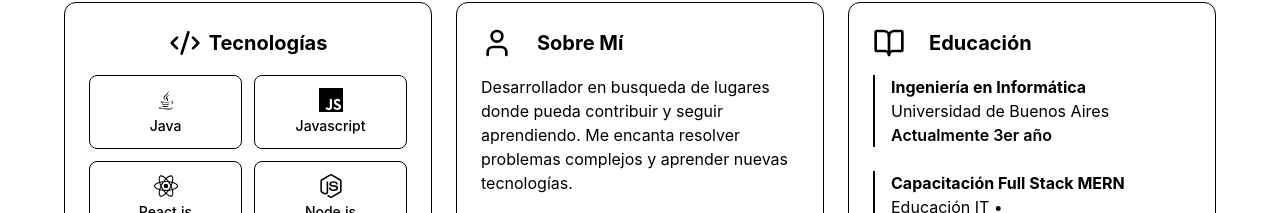
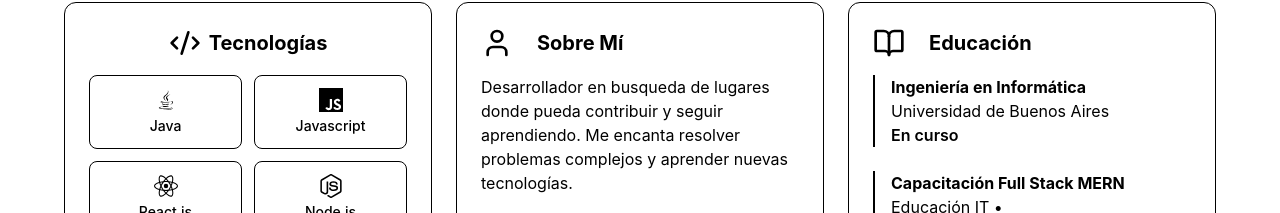
Before and after one commit to CristianAlarconDev/PortfolioV2, a React (Vite) app: page / in a window 1280 px wide. Shown: the part 1408-1621 px from the top of the page. Built offline with nearby package versions, Linux system fonts and the light colour scheme.

Commit message:
se agrega translate

```diff
--- a/src/components/EducationCard.jsx
+++ b/src/components/EducationCard.jsx
@@ -19,7 +19,7 @@ export default function EducationCard() {
             Ingeniería en Informática
           </h4>
           <p className="text-foreground/70">Universidad de Buenos Aires</p>
-          <p className="text-foreground/70 font-semibold">Actualmente 3er año</p>
+          <p className="text-foreground/70 font-semibold">{translate("gradeStatus")}</p>
         </div>
 
         {/* Capacitación */}
@@ -28,7 +28,7 @@ export default function EducationCard() {
             Capacitación Full Stack MERN
           </h4>
           <p className="text-foreground">Educación IT •</p>
-          <p className="text-foreground/70 font-semibold ">Finalizado en diciembre 2025</p>
+          <p className="text-foreground/70 font-semibold ">{translate("bootcampStatus")}</p>
         </div>
 
         {/* Futuro cercano */}
@@ -38,7 +38,7 @@ export default function EducationCard() {
             Java Backend & Spring Boot
           </h4>
           <p className="text-foreground/70 font-semibold ">
-            Próximamente
+            {translate("commingSoon")}
           </p>
         </div>
 
--- a/src/contexts/LanguageContext.jsx
+++ b/src/contexts/LanguageContext.jsx
@@ -27,7 +27,9 @@ const traducciones = {
     "A game built in Java using OOP principles, design patterns, featuring multiple levels, enemy AI, and power-ups.",
     proyectCardPreview: "Project Preview",
     proyectCardCode: "View Code",
-
+    gradeStatus: "Ongoing",
+    bootcampStatus: "Completed in December 2025",
+    commingSoon: "Coming Soon",
   },
   es: {
     home: "Inicio",
@@ -53,6 +55,9 @@ const traducciones = {
     gameDescription:
     "Un juego construido en Java usando principios de programación orientada a objetos, patrones de diseño, con múltiples niveles, IA enemiga y power ups.",
     proyectCardCode: "Ver Código",
+    gradeStatus: "En curso",
+    bootcampStatus: "Finalizado en diciembre 2025",
+    commingSoon: "Próximamente",
   },
 }
 
```
